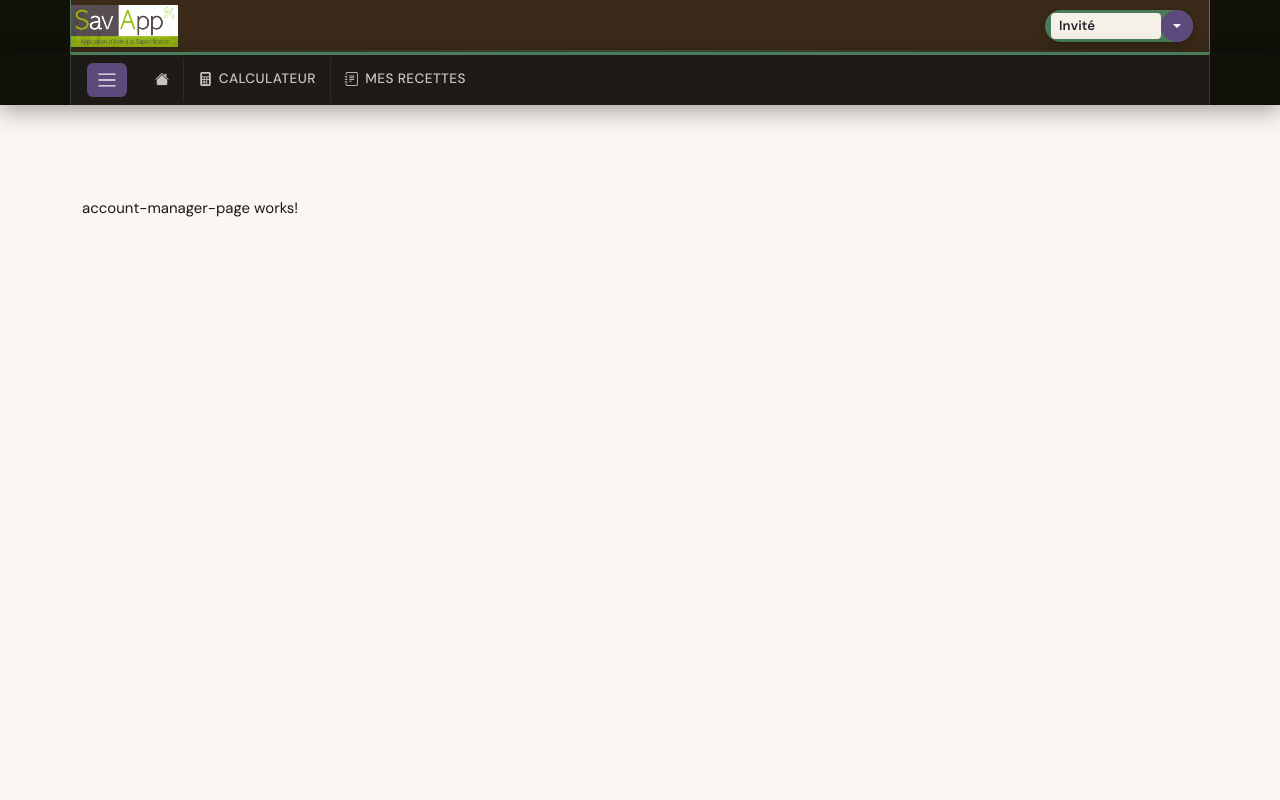
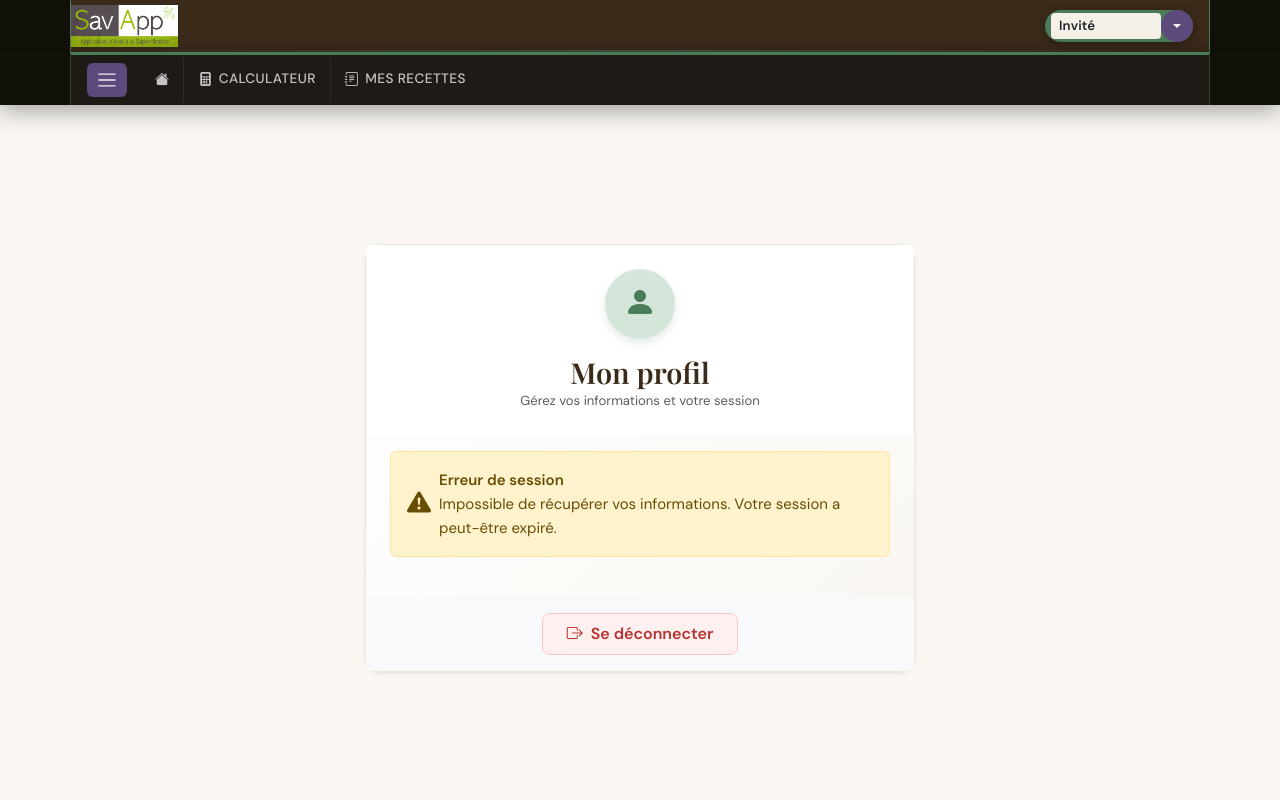
Before and after one commit to victorgms3/sav-app, an Angular app: page /account in a window 1280 px wide. Shown: the top 800 px of the page. Built offline with nearby package versions, Linux system fonts and the light colour scheme.

Commit message:
Ajout de la page de gestion de compte avec affichage des informations utilisateur, gestion des rôles et bouton de déconnexion.

```diff
--- a/src/app/pages/account-manager-page/account-manager-page.css
+++ b/src/app/pages/account-manager-page/account-manager-page.css
@@ -0,0 +1,87 @@
+/* ============================================================
+   SAVAPP – Account Manager Page
+   ============================================================ */
+
+.account-card {
+  border: 1px solid #ede5da !important;
+  border-radius: 16px;
+  background: linear-gradient(135deg, #ffffff 0%, #faf7f2 100%);
+}
+
+.account-avatar {
+  width: 70px;
+  height: 70px;
+  background-color: var(--green-muted, #d4e6d9);
+  color: var(--green-charter, #4a7c59);
+  border-radius: 50%;
+  display: flex;
+  align-items: center;
+  justify-content: center;
+  font-size: 2rem;
+  box-shadow: 0 4px 10px rgba(74, 124, 89, 0.15);
+}
+
+.account-title {
+  font-family: var(--font-display, 'Playfair Display', serif);
+  font-size: 1.8rem;
+  color: var(--brown-charter, #3b2a1a);
+  margin-bottom: 0;
+}
+
+.account-field {
+  background: rgba(255, 255, 255, 0.6);
+  border: 1px solid #f0ebe4;
+  padding: 12px 16px;
+  border-radius: 10px;
+}
+
+.account-label {
+  display: block;
+  font-size: 0.75rem;
+  text-transform: uppercase;
+  letter-spacing: 0.05em;
+  font-weight: 700;
+  color: #a09080;
+  margin-bottom: 4px;
+}
+
+/* On réutilise le style de badges de votre users-manager-page */
+.badge-role {
+  display: inline-block;
+  font-size: 0.75rem;
+  font-weight: 700;
+  letter-spacing: 0.05em;
+  text-transform: uppercase;
+  padding: 5px 12px;
+  border-radius: 20px;
+  margin-right: 6px;
+}
+
+.badge-role-admin {
+  background: #fde8c8;
+  color: #7c4a1a;
+}
+
+.badge-role-user {
+  background: #ddeeff;
+  color: #1a4a7c;
+}
+
+/* Bouton de déconnexion spécifique */
+.btn-logout {
+  background-color: #fdf0ee;
+  color: #b83232;
+  border: 1.5px solid #f8c8c8;
+  border-radius: 8px;
+  padding: 8px 24px;
+  font-weight: 600;
+  transition: all 200ms ease;
+}
+
+.btn-logout:hover {
+  background-color: #b83232;
+  color: #ffffff;
+  border-color: #b83232;
+  transform: translateY(-1px);
+  box-shadow: 0 4px 12px rgba(184, 50, 50, 0.2);
+}
--- a/src/app/pages/account-manager-page/account-manager-page.html
+++ b/src/app/pages/account-manager-page/account-manager-page.html
@@ -1 +1,64 @@
-<p>account-manager-page works!</p>
+<div class="container-xl py-5 d-flex justify-content-center">
+  <div class="account-card card shadow-sm border-0 w-100" style="max-width: 550px;">
+
+    <div class="card-header bg-white border-bottom-0 pt-4 pb-2 px-4 text-center">
+      <div class="account-avatar mb-3 mx-auto">
+        <i class="bi bi-person-fill"></i>
+      </div>
+      <h1 class="account-title">Mon profil</h1>
+      <p class="text-muted small">Gérez vos informations et votre session</p>
+    </div>
+
+    <div class="card-body px-4 pb-4">
+
+      @if (userInfo) {
+
+        <div class="account-field mb-4">
+          <label class="account-label"><i class="bi bi-person-badge me-2"></i>Identifiant</label>
+          <div class="account-value fs-5 fw-semibold text-dark">
+            {{ userInfo.username }}
+          </div>
+        </div>
+
+        <div class="account-field mb-4">
+          <label class="account-label"><i class="bi bi-shield-lock me-2"></i>Rôle(s) d'accès</label>
+          <div class="account-value mt-1">
+            @for (role of userInfo.roles; track role) {
+              <span class="badge-role"
+                    [class.badge-role-admin]="role === 'ROLE_ADMIN'"
+                    [class.badge-role-user]="role !== 'ROLE_ADMIN'">
+                {{ formatRole(role) }}
+              </span>
+            } @empty {
+              <span class="text-muted fst-italic">Aucun rôle défini</span>
+            }
+          </div>
+        </div>
+
+        <div class="account-field mb-4">
+          <label class="account-label"><i class="bi bi-clock-history me-2"></i>Expiration de la session</label>
+          <div class="account-value text-muted">
+            {{ userInfo.expiration | date:'dd/MM/yyyy à HH:mm' }}
+          </div>
+        </div>
+
+      } @else {
+        <div class="alert alert-warning d-flex align-items-center">
+          <i class="bi bi-exclamation-triangle-fill me-2 fs-4"></i>
+          <div>
+            <strong>Erreur de session</strong><br>
+            Impossible de récupérer vos informations. Votre session a peut-être expiré.
+          </div>
+        </div>
+      }
+
+    </div>
+
+    <div class="card-footer bg-light border-top-0 rounded-bottom px-4 py-3 d-flex justify-content-center">
+      <button class="btn btn-logout" (click)="logout()">
+        <i class="bi bi-box-arrow-right me-2"></i>Se déconnecter
+      </button>
+    </div>
+
+  </div>
+</div>
--- a/src/app/pages/account-manager-page/account-manager-page.ts
+++ b/src/app/pages/account-manager-page/account-manager-page.ts
@@ -1,14 +1,36 @@
-import { Component } from '@angular/core';
-import { inject } from '@angular/core';
+import { Component, OnInit, inject } from '@angular/core';
+import { CommonModule } from '@angular/common';
 import { AuthService } from '../../services/auth.service';
+
 @Component({
   selector: 'app-account-manager-page',
-  imports: [],
+  standalone: true,
+  imports: [CommonModule],
   templateUrl: './account-manager-page.html',
   styleUrl: './account-manager-page.css',
 })
-export class AccountManagerPage {
+export class AccountManagerPage implements OnInit {
+  public authService = inject(AuthService);
 
-    public authService = inject(AuthService);
+  // Stockage des infos utilisateur pour le template
+  public userInfo: { username: string; roles: string[]; expiration: Date } | null = null;
 
+  ngOnInit(): void {
+    // Récupération des informations au chargement de la page
+    this.userInfo = this.authService.getUserFullInfo();
+  }
+
+  /**
+   * Retire le préfixe "ROLE_" pour un affichage plus propre
+   */
+  formatRole(role: string): string {
+    return role.replace('ROLE_', '');
+  }
+
+  /**
+   * Déconnecte l'utilisateur
+   */
+  logout(): void {
+    this.authService.logout();
+  }
 }
```
